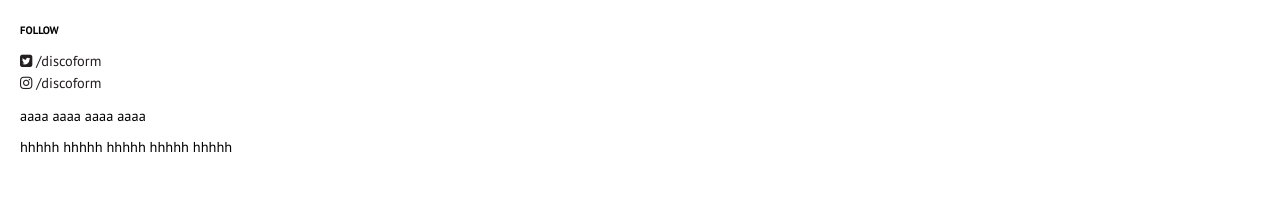
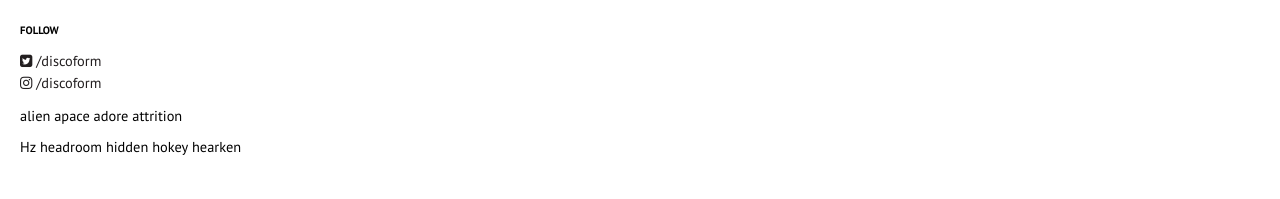
Before and after one commit to tiepdotme/aaaahhhhh, a Jekyll site: the page built from index.md, in a window 1280 px wide. Shown: the part 1669-1868 px from the top of the page. Built offline with Jekyll 4.4.1, drawn with Linux system fonts in a browser that asks for light colours; nearby versions of some CDN libraries; library files that are not in the unit come from our copies; comment, search, counter and statistics services are not loaded.

Commit message:
unlinked fira, relinked acronymn

```diff
--- a/_includes/footer.html
+++ b/_includes/footer.html
@@ -54,4 +54,4 @@
 
 
 
-{% include javascript-footer.html %}
+{% include javascript.html %}
--- a/_includes/javascript-footer.html
+++ b/_includes/javascript.html
@@ -1,7 +1,3 @@
-<!-- fonts
-–––––––––––––––––––––––––––––––––––––––––––––––––– -->
-<link href="https://fonts.googleapis.com/css?family=Fira+Sans:100,200,400,900" rel="stylesheet">
-
 <!-- masonry and isotope
 –––––––––––––––––––––––––––––––––––––––––––––––––– -->
 <script src="https://unpkg.com/isotope-layout@3.0/dist/isotope.pkgd.js"></script>
@@ -14,5 +10,9 @@
 
 <script src="/js/isotope.js"></script>
 
+<script src="/js/acronym.js"></script>
+
+
+
 <link href="/fancybox/dist/jquery.fancybox.css" rel="stylesheet">
 <script src="/fancybox/dist/jquery.fancybox.min.js"></script>
```
Also changed, not shown: 13 other files.
